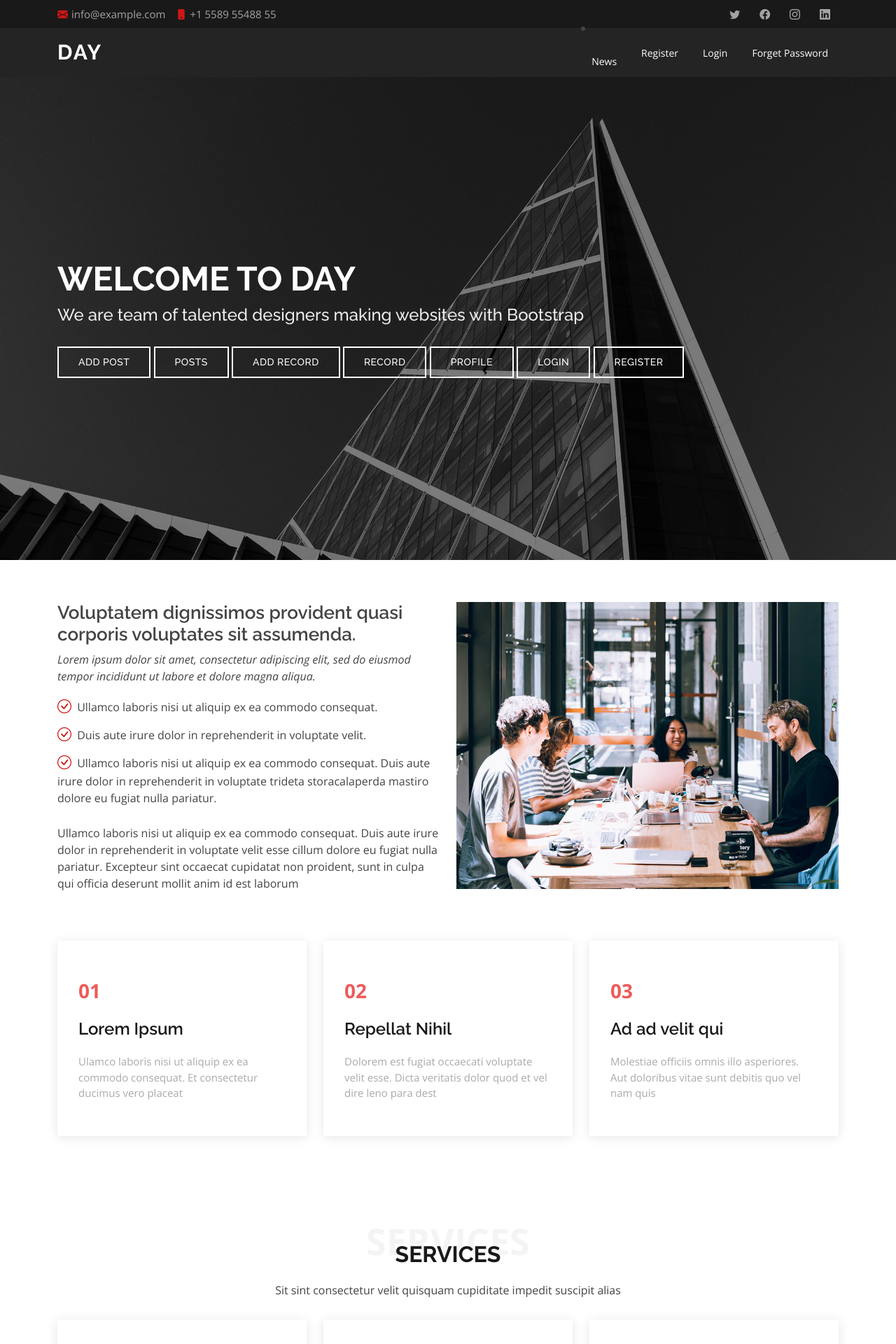
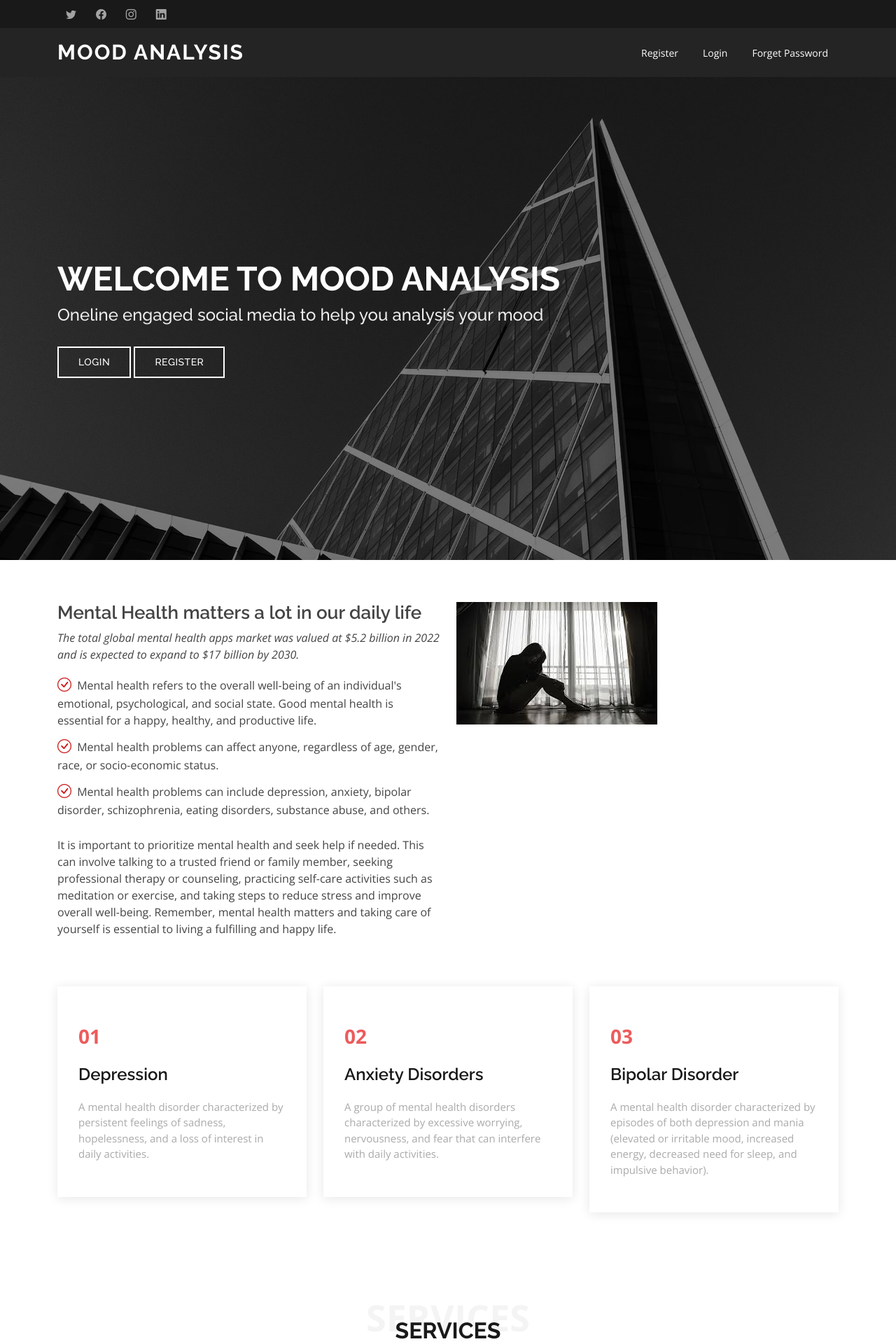
Before and after one commit to kechenkristin/Mental, a Django app: page /users/logout/ in a window 1280 px wide. Shown: the top 1920 px of the page at 70% size. Run offline with Django 4.2, Linux system fonts and the light colour scheme; some libraries are stand-ins or nearby versions.

Commit message:
working version

```diff
--- a/mental/mental/urls.py
+++ b/mental/mental/urls.py
@@ -25,6 +25,7 @@ urlpatterns = [
                   path('users/', include('users.urls')),
                   path('news/', include('news.urls')),
                   path('post/', include('post.urls')),
-                  path('record/', include('record.urls'))
+                  path('record/', include('record.urls')),
+                  path('accounts/profile/', home),
 
               ] + static(settings.MEDIA_URL, document_root=settings.MEDIA_ROOT)
--- a/mental/record/templates/record/add_record.html
+++ b/mental/record/templates/record/add_record.html
@@ -29,8 +29,8 @@
                                     <div class="form-row">
                                         <div class="col-md-10 offset-md-1">
                                             <div class="form-group">
-                                                <label class="small mb-1">Event Date</label>
-                                                {{ form.event_date }}
+                                                <label class="small mb-1">Record Date</label>
+                                                {{ form.record_date }}
                                                 <span>
                                                 </span>
                                             </div>
--- a/mental/record/urls.py
+++ b/mental/record/urls.py
@@ -1,7 +1,10 @@
 from django.urls import path
+
 from . import views
 
 urlpatterns = [
     path('record_add', views.add_record, name='record_add'),
     path('record_list', views.record_list, name='record_list'),
+    path('<int:eid>/remove', views.record_remove, name='record_remove'),
+    path('<int:rid>/mood', views.analysis, name="mood_analysis"),
 ]
--- a/mental/users/templates/base.html
+++ b/mental/users/templates/base.html
@@ -6,7 +6,7 @@
     <meta charset="utf-8">
     <meta content="width=device-width, initial-scale=1.0" name="viewport">
 
-    <title>Day Bootstrap Template - Index</title>
+    <title>Mood Analysis</title>
     <meta content="" name="description">
     <meta content="" name="keywords">
 
@@ -39,10 +39,6 @@
 <!-- ======= Top Bar ======= -->
 <section id="topbar" class="d-flex align-items-center">
     <div class="container d-flex justify-content-center justify-content-md-between">
-        <div class="contact-info d-flex align-items-center">
-            <i class="bi bi-envelope-fill"></i><a href="mailto:contact@example.com">info@example.com</a>
-            <i class="bi bi-phone-fill phone-icon"></i> +1 5589 55488 55
-        </div>
         <div class="social-links d-none d-md-block">
             <a href="#" class="twitter"><i class="bi bi-twitter"></i></a>
             <a href="#" class="facebook"><i class="bi bi-facebook"></i></a>
@@ -56,18 +52,22 @@
 <header id="header" class="d-flex align-items-center">
     <div class="container d-flex align-items-center justify-content-between">
 
-        <h1 class="logo"><a href="/">Day</a></h1>
+        <h1 class="logo"><a href="/">Mood Analysis</a></h1>
         <!-- Uncomment below if you prefer to use an image logo -->
         <!-- <a href="index.html" class="logo"><img src="assets/img/logo.png" alt="" class="img-fluid"></a>-->
 
         <nav id="navbar" class="navbar">
 
-            <li><a href="{% url 'news_board' %}">News</a></li>
             <ul>
                 {% if user.is_authenticated %}
                     <ul>
                         <li><a href="{% url 'logout' %}">Logout</a></li>
                         <li><a href="{% url 'password_change' %}">Change Password</a></li>
+                        <li><a href="{% url 'users-profile' %}">Profile</a></li>
+                        <li><a href="{% url 'leaderboard' %}">Leaderboard</a></li>
+                        <li><a href="{% url 'record_list' %}">Record</a></li>
+                        <li><a href="{% url 'post_list' %}">Posts</a></li>
+                        <li><a href="{% url 'add_post' %}">Add Post</a></li>
                     </ul>
                 {% else %}
                     <li><a href="{% url 'users-register' %}">Register</a></li>
--- a/mental/users/templates/index.html
+++ b/mental/users/templates/index.html
@@ -5,18 +5,19 @@
     <!-- ======= Hero Section ======= -->
     <section id="hero" class="d-flex align-items-center">
         <div class="container position-relative" data-aos="fade-up" data-aos-delay="500">
-            <h1>Welcome to Day</h1>
-            <h2>We are team of talented designers making websites with Bootstrap</h2>
+            <h1>Welcome to Mood Analysis</h1>
+            <h2>Oneline engaged social media to help you analysis your mood</h2>
             {% if user.is_authenticated %}
                 <a href="{% url 'users-profile' %}" class="btn-get-started scrollto">Profile</a>
                 <a href="{% url 'leaderboard' %}" class="btn-get-started scrollto">LeaderBoard</a>
-            {% else %}
-
                 <a href="{% url 'add_post' %}" class="btn-get-started scrollto">Add Post</a>
                 <a href="{% url 'post_list' %}" class="btn-get-started scrollto">Posts</a>
                 <a href="{% url 'record_add' %}" class="btn-get-started scrollto">Add Record</a>
                 <a href="{% url 'record_list' %}" class="btn-get-started scrollto">Record</a>
                 <a href="{% url 'users-profile' %}" class="btn-get-started scrollto">Profile</a>
+            {% else %}
+
+
                 <a href="{% url 'login' %}" class="btn-get-started scrollto">Login</a>
                 <a href="{% url 'users-register' %}" class="btn-get-started scrollto">Register</a>
             {% endif %}
@@ -31,33 +32,38 @@
 
                 <div class="row">
                     <div class="col-lg-6 order-1 order-lg-2" data-aos="fade-left">
-                        <img src="{% static 'img/about.jpg' %}" class="img-fluid" alt="">
+                        <img src="{% static 'img/sadgirl.jpeg' %}" class="img-fluid" alt="">
                     </div>
                     <div class="col-lg-6 pt-4 pt-lg-0 order-2 order-lg-1 content" data-aos="fade-right">
-                        <h3>Voluptatem dignissimos provident quasi corporis voluptates sit assumenda.</h3>
+                        <h3>Mental Health matters a lot in our daily life</h3>
                         <p class="fst-italic">
-                            Lorem ipsum dolor sit amet, consectetur adipiscing elit, sed do eiusmod tempor incididunt ut
-                            labore et dolore
-                            magna aliqua.
+                            The total global mental health
+                            apps market was valued at $5.2
+                            billion in 2022 and is expected
+                            to expand to $17 billion by
+                            2030.
                         </p>
                         <ul>
-                            <li><i class="bi bi-check-circle"></i> Ullamco laboris nisi ut aliquip ex ea commodo
-                                consequat.
+                            <li><i class="bi bi-check-circle"></i>
+                                Mental health refers to the overall well-being of an individual's emotional,
+                                psychological, and social state. Good mental health is essential for a happy, healthy,
+                                and productive life.
                             </li>
-                            <li><i class="bi bi-check-circle"></i> Duis aute irure dolor in reprehenderit in voluptate
-                                velit.
+                            <li><i class="bi bi-check-circle"></i>
+                                Mental health problems can affect anyone, regardless of age, gender, race, or
+                                socio-economic status.
                             </li>
-                            <li><i class="bi bi-check-circle"></i> Ullamco laboris nisi ut aliquip ex ea commodo
-                                consequat. Duis aute irure dolor in reprehenderit in voluptate trideta storacalaperda
-                                mastiro dolore eu fugiat nulla pariatur.
+                            <li><i class="bi bi-check-circle"></i>
+                                Mental health problems can include depression, anxiety, bipolar disorder, schizophrenia,
+                                eating disorders, substance abuse, and others.
                             </li>
                         </ul>
                         <p>
-                            Ullamco laboris nisi ut aliquip ex ea commodo consequat. Duis aute irure dolor in
-                            reprehenderit in voluptate
-                            velit esse cillum dolore eu fugiat nulla pariatur. Excepteur sint occaecat cupidatat non
-                            proident, sunt in
-                            culpa qui officia deserunt mollit anim id est laborum
+                            It is important to prioritize mental health and seek help if needed. This can involve
+                            talking to a trusted friend or family member, seeking professional therapy or counseling,
+                            practicing self-care activities such as meditation or exercise, and taking steps to reduce
+                            stress and improve overall well-being. Remember, mental health matters and taking care of
+                            yourself is essential to living a fulfilling and happy life.
                         </p>
                     </div>
                 </div>
@@ -74,27 +80,26 @@
                     <div class="col-lg-4" data-aos="fade-up">
                         <div class="box">
                             <span>01</span>
-                            <h4>Lorem Ipsum</h4>
-                            <p>Ulamco laboris nisi ut aliquip ex ea commodo consequat. Et consectetur ducimus vero
-                                placeat</p>
+                            <h4>Depression</h4>
+                            <p>A mental health disorder characterized by persistent feelings of sadness, hopelessness,
+                                and a loss of interest in daily activities.</p>
                         </div>
                     </div>
 
                     <div class="col-lg-4 mt-4 mt-lg-0" data-aos="fade-up" data-aos-delay="150">
                         <div class="box">
                             <span>02</span>
-                            <h4>Repellat Nihil</h4>
-                            <p>Dolorem est fugiat occaecati voluptate velit esse. Dicta veritatis dolor quod et vel dire
-                                leno para dest</p>
+                            <h4>Anxiety Disorders</h4>
+                            <p>A group of mental health disorders characterized by excessive worrying, nervousness, and
+                                fear that can interfere with daily activities.</p>
                         </div>
                     </div>
 
                     <div class="col-lg-4 mt-4 mt-lg-0" data-aos="fade-up" data-aos-delay="300">
                         <div class="box">
                             <span>03</span>
-                            <h4> Ad ad velit qui</h4>
-                            <p>Molestiae officiis omnis illo asperiores. Aut doloribus vitae sunt debitis quo vel nam
-                                quis</p>
+                            <h4>Bipolar Disorder</h4>
+                            <p>A mental health disorder characterized by episodes of both depression and mania (elevated or irritable mood, increased energy, decreased need for sleep, and impulsive behavior).</p>
                         </div>
                     </div>
 
@@ -110,15 +115,15 @@
                 <div class="section-title">
                     <span>Services</span>
                     <h2>Services</h2>
-                    <p>Sit sint consectetur velit quisquam cupiditate impedit suscipit alias</p>
+                    <p>Online engaged social media to help you record your mental issues and share mental posts.</p>
                 </div>
 
                 <div class="row">
                     <div class="col-lg-4 col-md-6 d-flex align-items-stretch" data-aos="fade-up">
                         <div class="icon-box">
                             <div class="icon"><i class="bx bxl-dribbble"></i></div>
-                            <h4><a href="">Lorem Ipsum</a></h4>
-                            <p>Voluptatum deleniti atque corrupti quos dolores et quas molestias excepturi</p>
+                            <h4><a href="{% url 'leaderboard' %}">Leaderboard</a></h4>
+                            <p>Explore all the users currently in the platform to find more</p>
                         </div>
                     </div>
 
@@ -126,8 +131,8 @@
                          data-aos-delay="150">
                         <div class="icon-box">
                             <div class="icon"><i class="bx bx-file"></i></div>
-                            <h4><a href="">Sed ut perspiciatis</a></h4>
-                            <p>Duis aute irure dolor in reprehenderit in voluptate velit esse cillum dolore</p>
+                            <h4><a href="#">User Peofile</a></h4>
+                            <p>An user space to help you to discover more about your self</p>
                         </div>
                     </div>
 
@@ -135,8 +140,8 @@
                          data-aos-delay="300">
                         <div class="icon-box">
                             <div class="icon"><i class="bx bx-tachometer"></i></div>
-                            <h4><a href="">Magni Dolores</a></h4>
-                            <p>Excepteur sint occaecat cupidatat non proident, sunt in culpa qui officia</p>
+                            <h4><a href="{% url 'add_post' %}">Add post</a></h4>
+                            <p>Share your stories about mental health to help other people</p>
                         </div>
                     </div>
 
@@ -144,8 +149,8 @@
                          data-aos-delay="450">
                         <div class="icon-box">
                             <div class="icon"><i class="bx bx-world"></i></div>
-                            <h4><a href="">Nemo Enim</a></h4>
-                            <p>At vero eos et accusamus et iusto odio dignissimos ducimus qui blanditiis</p>
+                            <h4><a href="{% url 'post_list' %}">Post</a></h4>
+                            <p>See other people's posts of stories about mental health</p>
                         </div>
                     </div>
 
@@ -153,8 +158,8 @@
                          data-aos-delay="600">
                         <div class="icon-box">
                             <div class="icon"><i class="bx bx-slideshow"></i></div>
-                            <h4><a href="">Dele cardo</a></h4>
-                            <p>Quis consequatur saepe eligendi voluptatem consequatur dolor consequuntur</p>
+                            <h4><a href="{% url 'record_add' %}">Add Record</a></h4>
+                            <p>Record your daily mood, analysis your mood and sharing</p>
                         </div>
                     </div>
 
@@ -162,8 +167,8 @@
                          data-aos-delay="750">
                         <div class="icon-box">
                             <div class="icon"><i class="bx bx-arch"></i></div>
-                            <h4><a href="">Divera don</a></h4>
-                            <p>Modi nostrum vel laborum. Porro fugit error sit minus sapiente sit aspernatur</p>
+                            <h4><a href="">Record</a></h4>
+                            <p>Record world, engaging, sharing, analysing, boosting</p>
                         </div>
                     </div>
 
@@ -188,7 +193,7 @@
                         <div class="info-box mb-4">
                             <i class="bx bx-map"></i>
                             <h3>Our Address</h3>
-                            <p>A108 Adam Street, New York, NY 535022</p>
+                            <p>Exeter, Devon, UK</p>
                         </div>
                     </div>
 
@@ -196,7 +201,7 @@
                         <div class="info-box  mb-4">
                             <i class="bx bx-envelope"></i>
                             <h3>Email Us</h3>
-                            <p>contact@example.com</p>
+                            <p>kechenkristin@gmail.com</p>
                         </div>
                     </div>
 
@@ -204,7 +209,7 @@
                         <div class="info-box  mb-4">
                             <i class="bx bx-phone-call"></i>
                             <h3>Call Us</h3>
-                            <p>+1 5589 55488 55</p>
+                            <p>+44 7553762975</p>
                         </div>
                     </div>
 
--- a/mental/users/templates/users/login.html
+++ b/mental/users/templates/users/login.html
@@ -2,8 +2,8 @@
 {% block title %} Login Page {% endblock title %}
 {% block content %}
 
-    <div class="jumbotron vertical-center">
-        <div class="form-content my-3 p-3">
+    <div class="form-content my-3 p-3">
+        <div class="jumbotron vertical-center">
             <div class="container">
                 <div class="row justify-content-center">
                     <div class="col-lg-5">
--- a/mental/users/templates/users/register.html
+++ b/mental/users/templates/users/register.html
@@ -2,8 +2,8 @@
 {% block title %} Register Page {% endblock title %}
 {% block content %}
 
-    <div class="jumbotron vertical-center">
-        <div class="form-content my-3 p-3">
+    <div class="form-content my-3 p-3">
+        <div class="jumbotron vertical-center">
             <div class="container">
                 <div class="row justify-content-center">
                     <div class="col-lg-7">
--- a/mental/users/views.py
+++ b/mental/users/views.py
@@ -80,14 +80,12 @@ class ChangePasswordView(SuccessMessageMixin, PasswordChangeView):
     success_url = reverse_lazy('users-home')
 
 
-@login_required
 def profile(request):
     uid = request.user.id
     profile = Profile.objects.filter(id=uid).first()
     return render(request, 'users/profile.html', {'obj': profile})
 
 
-@login_required
 def profile_edit(request):
     if request.method == 'POST':
         user_form = UpdateUserForm(request.POST, instance=request.user)
@@ -110,7 +108,6 @@ leaderboard
 """
 
 
-@login_required
 def leaderboard(request):
     cuid = request.user.id
     user_profile_list = Profile.objects.all()
@@ -122,7 +119,6 @@ access profile through user Id
 """
 
 
-@login_required
 def profile_id(request, uid):
     profile = Profile.objects.filter(id=uid).first()
     return render(request, 'users/profile.html', {'obj': profile})
```
Also changed, not shown: mental/record/templates/record/list_record.html (+5 -2 lines), mental/record/templates/record/mood.html (added, +17 -0 lines), mental/record/views.py (+57 -3 lines), mental/db.sqlite3, mental/mental/profile_images/saibo.jpg (added), mental/users/static/img/_hero-image-The Dark and Lonely World of Depression.webp (added), mental/users/static/img/download.jpeg (added), mental/users/static/img/sadgirl.jpeg (added).
